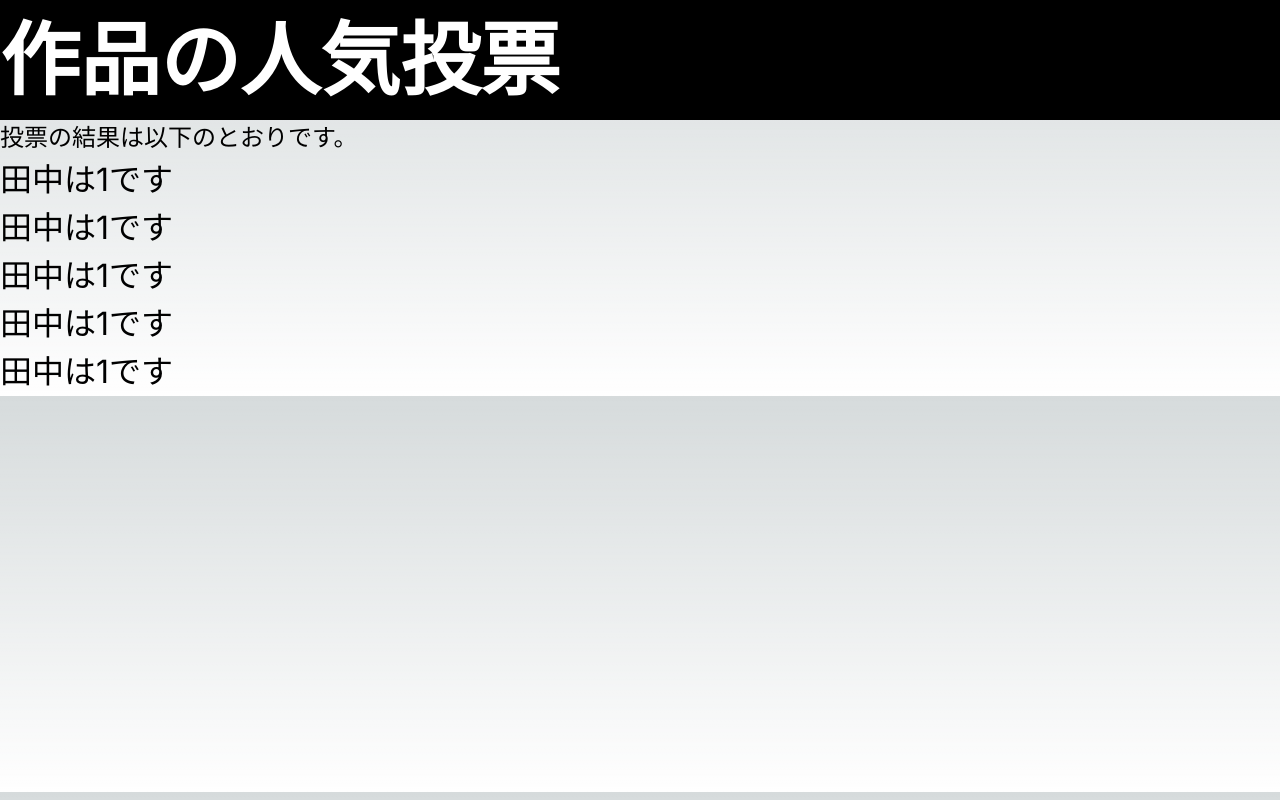
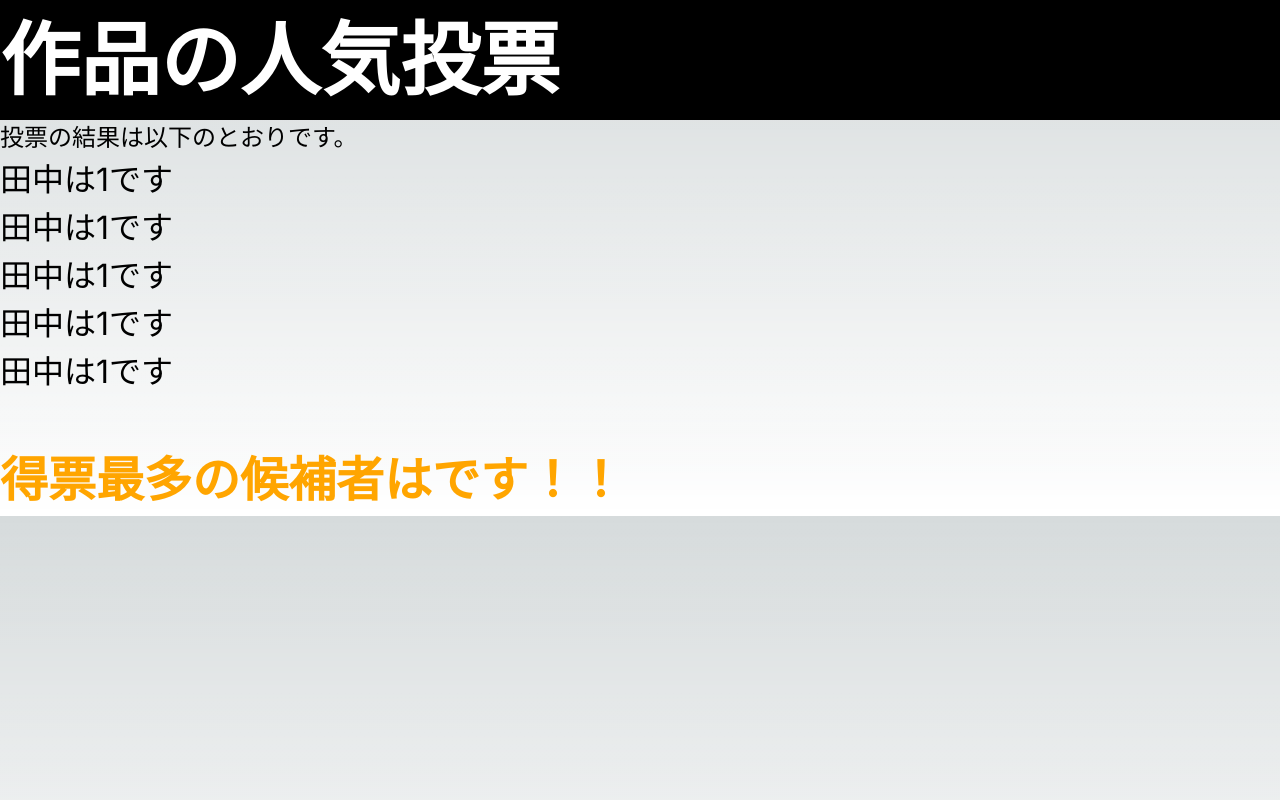
Before and after one commit to lCyou/hivehack2023-a, a Next.js app: page /result in a window 1280 px wide. Built offline with nearby package versions, Linux system fonts and the light colour scheme.

Commit message:
最多得票者の表示

```diff
--- /dev/null
+++ b/app/componets/condidate1.jsx
@@ -0,0 +1,19 @@
+"use client"
+import Image from 'next/image'
+import styles from './result-link.module.css'
+import Link from 'next/link';
+// const votees = [{ name: '田中' }, { name: '田中' }, { name: '田中' }, { name: '田中' }, { name: '田中' }];
+// const eventName = "作品の人気投票";
+//const eventName =
+
+
+export default function ResultLink() {
+
+    return (
+        <>
+            <br></br>
+            <br></br>
+            <h1 className={styles['result']}>得票最多の候補者は{}です！！</h1>
+        </>
+    )
+}
--- a/app/componets/result-link.module.css
+++ b/app/componets/result-link.module.css
@@ -4,3 +4,9 @@
     text-decoration: underline;
 
 }
+
+.result {
+    color: orange;
+    font-size: 3em;
+    font-weight: bold;
+}
--- a/app/result/page.tsx
+++ b/app/result/page.tsx
@@ -1,6 +1,7 @@
 import Image from 'next/image'
 
 import styles from './page.module.css'
+import Result from '../componets/condidate1'
 const votees = [{name: '田中', voting: 1}, {name: '田中', voting: 1}, {name: '田中', voting: 1}, {name: '田中', voting: 1}, {name: '田中', voting: 1}];
 const eventName = "作品の人気投票";
 
@@ -15,7 +16,7 @@ export default function Home() {
                 <h2 className={styles['result']} key={i} >{votee.name}は{votee.voting}です</h2>
             );
         })}
-
+        <Result/>
     </>
   )
 }
```
